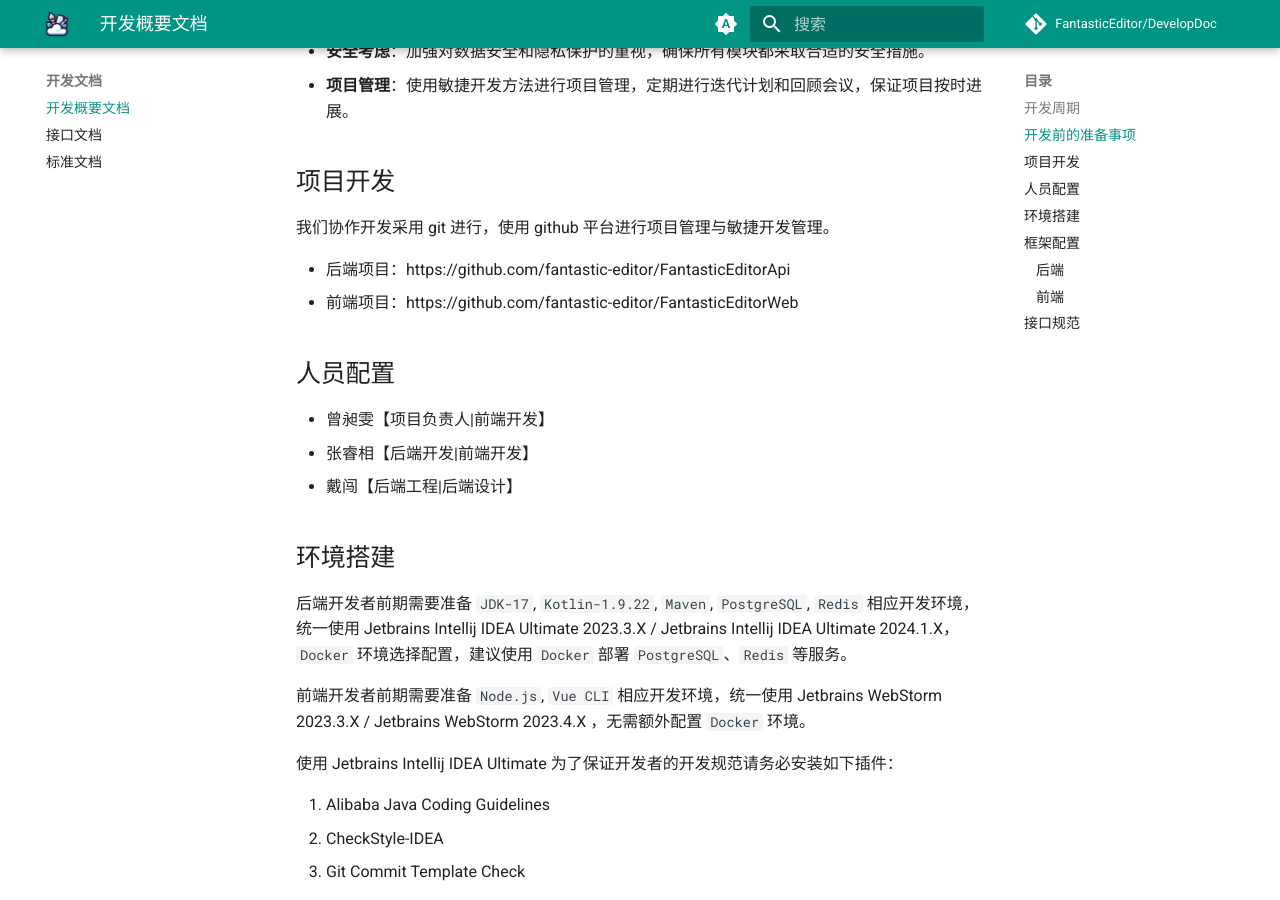
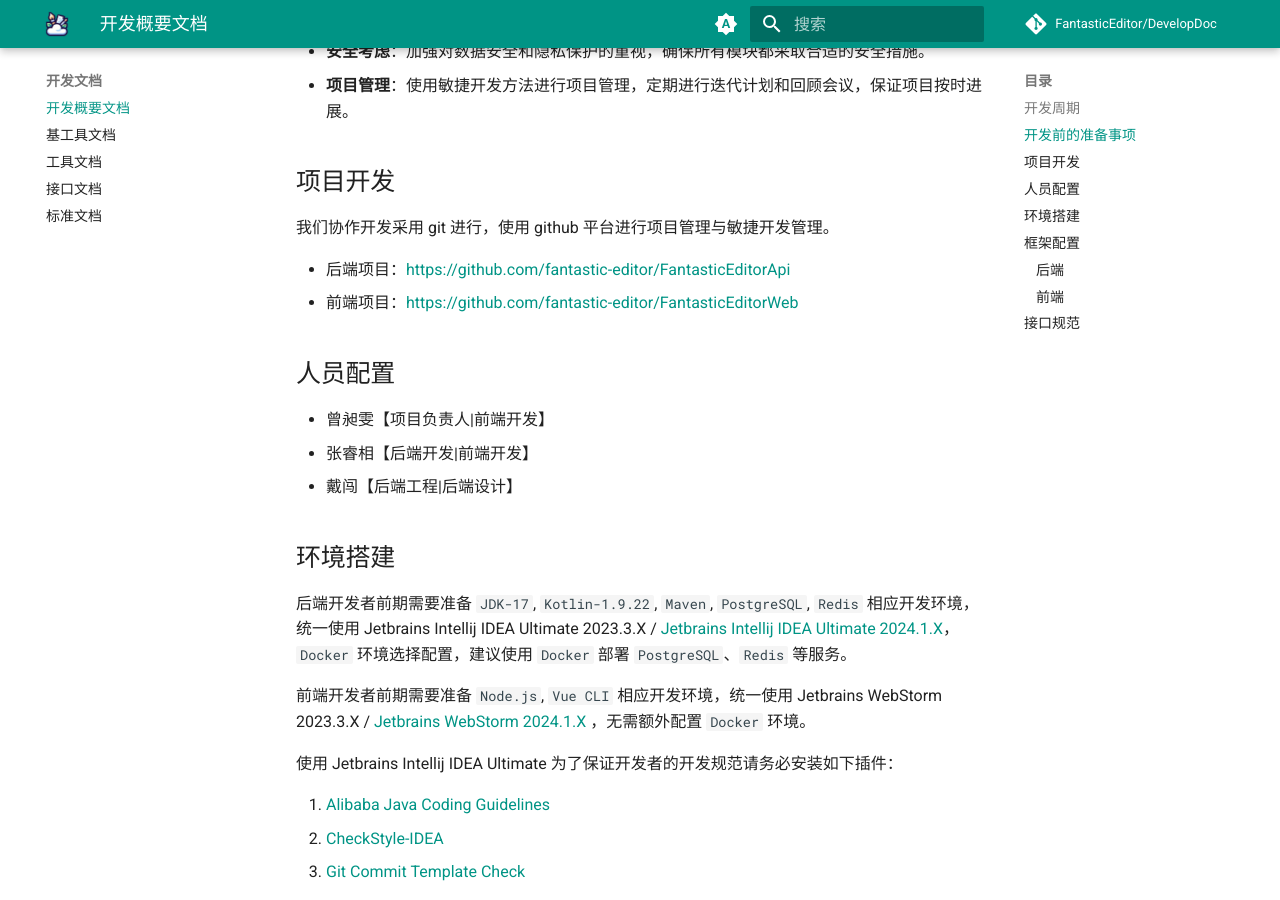
Before and after one commit to fantastic-editor/DevelopDoc, an MkDocs documentation site: the page built from docs/开发文档/index.md, in a window 1280 px wide and 900 px high, scrolled down 567 px. Built offline with MkDocs 1.6.1 and Material for MkDocs 9.7.7, drawn with Linux system fonts in a browser that asks for light colours; comment, search, counter and statistics services are not loaded.

Commit message:
添加工具类

```diff
--- a/docs/开发文档/index.md
+++ b/docs/开发文档/index.md
@@ -17,8 +17,8 @@
 
 我们协作开发采用 git 进行，使用 github 平台进行项目管理与敏捷开发管理。
 
-- 后端项目：https://github.com/fantastic-editor/FantasticEditorApi
-- 前端项目：https://github.com/fantastic-editor/FantasticEditorWeb
+- 后端项目：[https://github.com/fantastic-editor/FantasticEditorApi](https://github.com/fantastic-editor/FantasticEditorApi)
+- 前端项目：[https://github.com/fantastic-editor/FantasticEditorWeb](https://github.com/fantastic-editor/FantasticEditorWeb)
 
 ## 人员配置
 
@@ -28,19 +28,19 @@
 
 ## 环境搭建
 
-后端开发者前期需要准备 `JDK-17`, `Kotlin-1.9.22`, `Maven`, `PostgreSQL`, `Redis` 相应开发环境，统一使用 Jetbrains Intellij IDEA Ultimate 2023.3.X / Jetbrains Intellij IDEA Ultimate 2024.1.X，`Docker` 环境选择配置，建议使用 `Docker` 部署 `PostgreSQL`、`Redis` 等服务。
+后端开发者前期需要准备 `JDK-17`, `Kotlin-1.9.22`, `Maven`, `PostgreSQL`, `Redis` 相应开发环境，统一使用 Jetbrains Intellij IDEA Ultimate 2023.3.X / [Jetbrains Intellij IDEA Ultimate 2024.1.X](https://www.jetbrains.com.cn/idea/)，`Docker` 环境选择配置，建议使用 `Docker` 部署 `PostgreSQL`、`Redis` 等服务。
 
-前端开发者前期需要准备 `Node.js`, `Vue CLI` 相应开发环境，统一使用 Jetbrains WebStorm 2023.3.X / Jetbrains WebStorm 2023.4.X ，无需额外配置 `Docker` 环境。
+前端开发者前期需要准备 `Node.js`, `Vue CLI` 相应开发环境，统一使用 Jetbrains WebStorm 2023.3.X / [Jetbrains WebStorm 2024.1.X](https://www.jetbrains.com.cn/webstorm/) ，无需额外配置 `Docker` 环境。
 
 使用 Jetbrains Intellij IDEA Ultimate 为了保证开发者的开发规范请务必安装如下插件：
 
-1. Alibaba Java Coding Guidelines
-2. CheckStyle-IDEA
-3. Git Commit Template Check
+1. [Alibaba Java Coding Guidelines](https://plugins.jetbrains.com/plugin/14109-alibaba-java-coding-guidelines-xenoamess-tpm-)
+2. [CheckStyle-IDEA](https://plugins.jetbrains.com/plugin/1065-checkstyle-idea)
+3. [Git Commit Template Check](https://plugins.jetbrains.com/plugin/14822-git-commit-template-check)
 
 使用 Jetbrains WebStorm 为了保证开发者开发规范请务必安装如下插件：
 
-1. Git Commit Template Check
+1. [Git Commit Template Check](https://plugins.jetbrains.com/plugin/14822-git-commit-template-check)
 
 ## 框架配置
 
```
Also changed, not shown: docs/开发文档/基工具文档.md (added, +51 -0 lines), docs/开发文档/工具文档.md (added, +37 -0 lines).
